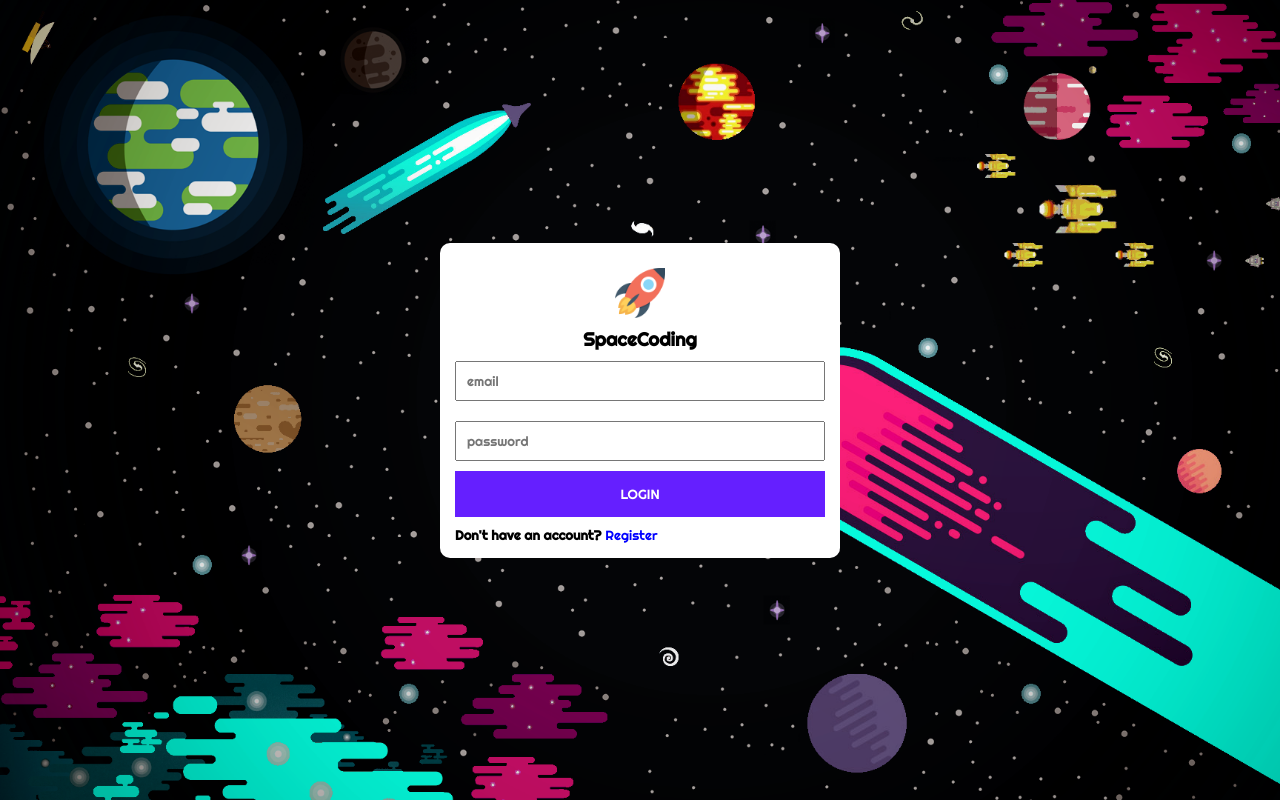
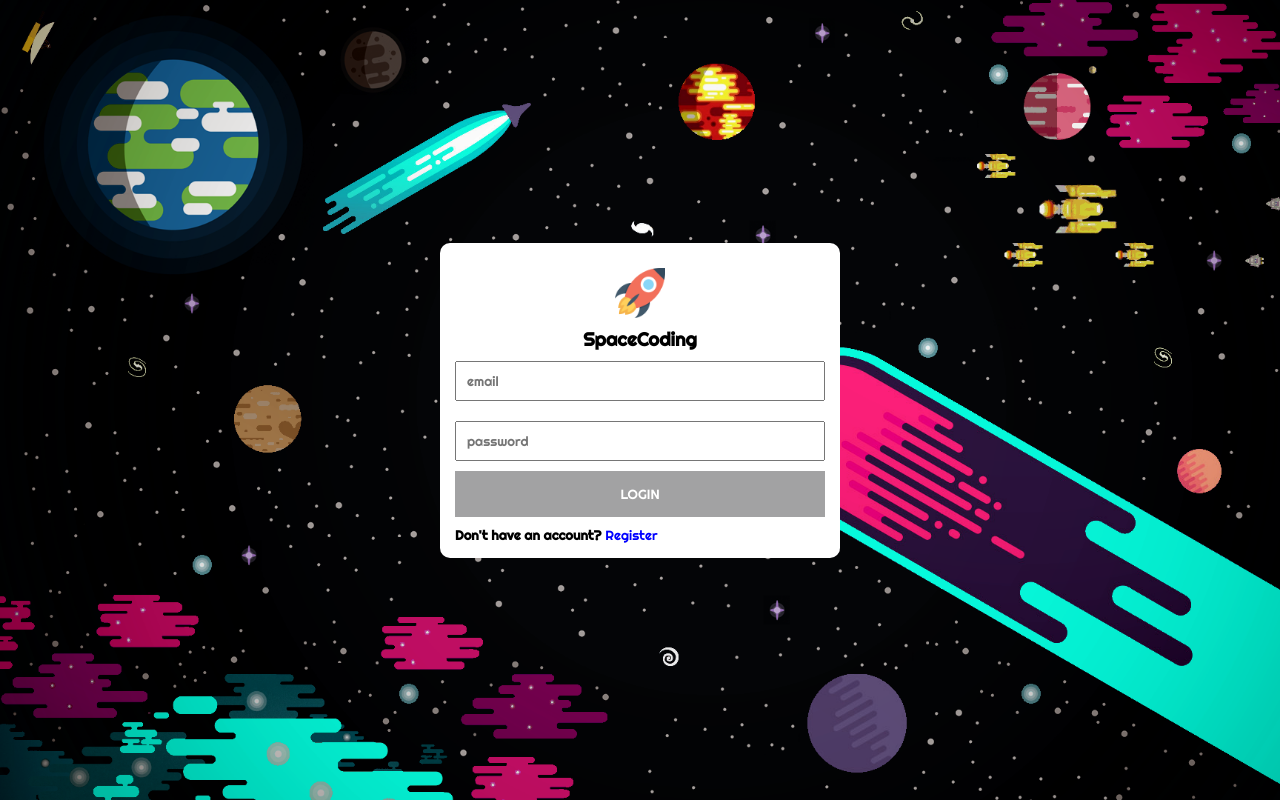
Before and after one commit to brenomacedo/SpaceCoding, a React (Create React App) app in the folder frontend/: page / in a window 1280 px wide. Built offline with nearby package versions, Linux system fonts and the light colour scheme.

Commit message:
loginValidation

```diff
--- a/frontend/src/components/LoginForm.jsx
+++ b/frontend/src/components/LoginForm.jsx
@@ -8,6 +8,17 @@ export default props => {
     const history = useHistory()
     const [email, setEmail] = useState('')
     const [password, setPassword] = useState('')
+    const [status, setStatus] = useState(false)
+
+    const verifyNullCamps = (password, email) => {
+        if(password === '' || email === '') {
+            setStatus(false)
+            return
+        }
+
+        setStatus(true)
+
+    }
 
     const login = async () => {
         const user = await axios.get(`/user?email=${email}&password=${password}&username=${email}`)
@@ -31,10 +42,22 @@ export default props => {
                 <h3>SpaceCoding</h3>
             </div>
             <input value={email} type="email" className="input-login" placeholder='email'
-            onChange={e => setEmail(e.target.value)} />
+            onChange={e => {
+                verifyNullCamps(password, e.target.value)
+                setEmail(e.target.value)
+            }} />
             <input value={password} type="password" className="input-login" placeholder='password'
-            onChange={e => setPassword(e.target.value)} />
-            <button className='button-login' onClick={login} >LOGIN</button>
+            onChange={e => {
+                verifyNullCamps(e.target.value, email)
+                setPassword(e.target.value)
+            }} />
+            <button className='button-login' onClick={() => {
+                if(status) {
+                    login()
+                }
+            }} style={{
+                backgroundColor: status ? '#651fff' : '#a2a2a3'
+            }} >LOGIN</button>
             <h5>Don't have an account? <button onClick={register}>Register</button></h5>
         </div>
     )
```
Also changed, not shown: 1 other file (tests, documents, lock files or other folders).
